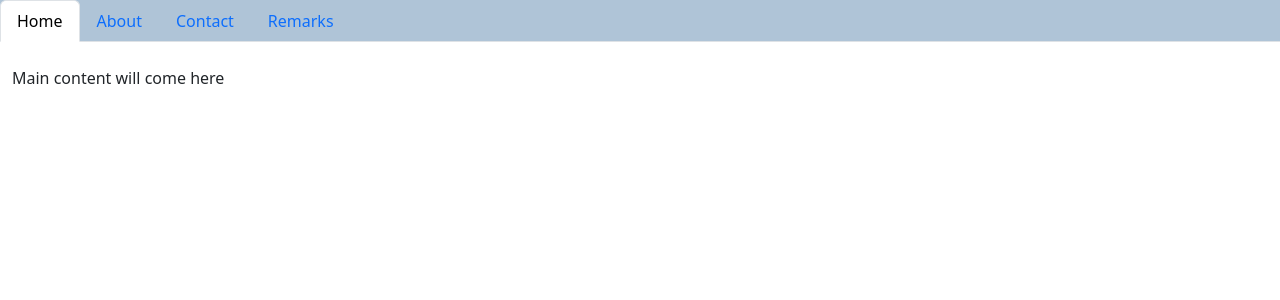
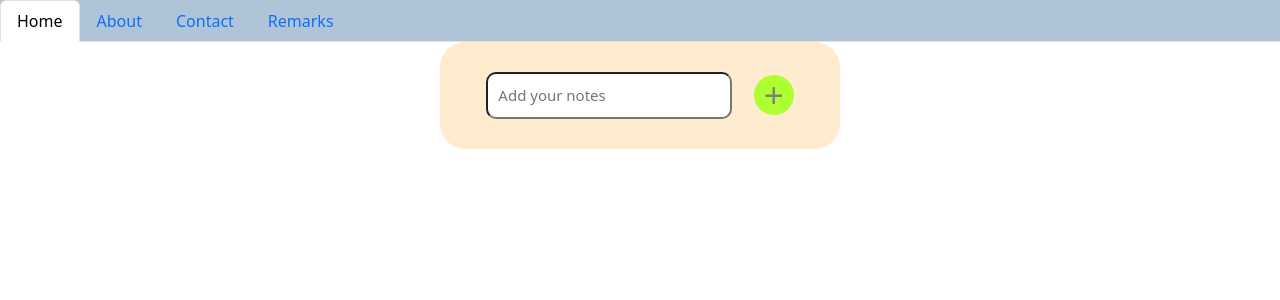
Before and after one commit to Sentinel05/WebPad, an Angular app: page /home in a window 1280 px wide. Shown: the top 300 px of the page. Built offline with nearby package versions, Linux system fonts and the light colour scheme.

Commit message:
Completed base project

```diff
--- a/angular.json
+++ b/angular.json
@@ -16,28 +16,21 @@
             "outputPath": "dist/web-pad",
             "index": "src/index.html",
             "main": "src/main.ts",
-            "polyfills": [
-              "zone.js"
-            ],
+            "polyfills": ["zone.js"],
             "tsConfig": "tsconfig.app.json",
-            "assets": [
-              "src/favicon.ico",
-              "src/assets"
-            ],
+            "assets": ["src/favicon.ico", "src/assets"],
             "styles": [
               "src/styles.css",
               "./node_modules/bootstrap/dist/css/bootstrap.min.css"
             ],
-            "scripts": [
-              "./node_modules/bootstrap/dist/js/bootstrap.min.js"
-            ]
+            "scripts": ["./node_modules/bootstrap/dist/js/bootstrap.min.js"]
           },
           "configurations": {
             "production": {
               "budgets": [
                 {
                   "type": "initial",
-                  "maximumWarning": "500kb",
+                  "maximumWarning": "550kb",
                   "maximumError": "1mb"
                 },
                 {
@@ -80,18 +73,10 @@
         "test": {
           "builder": "@angular-devkit/build-angular:karma",
           "options": {
-            "polyfills": [
-              "zone.js",
-              "zone.js/testing"
-            ],
+            "polyfills": ["zone.js", "zone.js/testing"],
             "tsConfig": "tsconfig.spec.json",
-            "assets": [
-              "src/favicon.ico",
-              "src/assets"
-            ],
-            "styles": [
-              "src/styles.css"
-            ],
+            "assets": ["src/favicon.ico", "src/assets"],
+            "styles": ["src/styles.css"],
             "scripts": []
           }
         }
--- a/src/app/home-body/home-body.component.css
+++ b/src/app/home-body/home-body.component.css
@@ -0,0 +1,95 @@
+.home-page {
+  display: flex;
+  justify-content: center;
+}
+
+.outer-container {
+  background-color: blanchedalmond;
+  width: 400px;
+  border-radius: 25px;
+  padding: 25px;
+}
+
+.input-add {
+  display: flex;
+  justify-content: space-evenly;
+  align-items: center;
+}
+
+input {
+  font-size: 15px;
+  padding: 10px;
+  border-radius: 10px;
+  margin: 5px 0px;
+}
+
+#new-task-button {
+  display: flex;
+  justify-content: center;
+  align-items: center;
+  font-size: 35px;
+  background-color: greenyellow;
+  border: none;
+  width: 40px;
+  height: 40px;
+  border-radius: 40px;
+  color: grey;
+}
+
+#new-task-button:hover {
+  cursor: pointer;
+  color: black;
+  transform: rotate(180deg);
+  transition: all 0.5s;
+}
+
+.remove-all-container {
+  display: flex;
+  flex-direction: row;
+  justify-content: flex-end;
+}
+
+.remove-all-container button {
+  background-color: rgb(239, 120, 120);
+  color: white;
+  font-family: system-ui, -apple-system, BlinkMacSystemFont, "Segoe UI", Roboto,
+    Oxygen, Ubuntu, Cantarell, "Open Sans", "Helvetica Neue", sans-serif;
+  border-radius: 5px;
+}
+
+.remove-all-container button:hover {
+  background-color: white;
+  color: rgb(239, 120, 120);
+  transition: all 0.5s;
+}
+
+.notes-card {
+  font-size: 18px;
+  font-family: system-ui, -apple-system, BlinkMacSystemFont, "Segoe UI", Roboto,
+    Oxygen, Ubuntu, Cantarell, "Open Sans", "Helvetica Neue", sans-serif;
+  font-weight: 700;
+  background-color: white;
+  display: flex;
+  align-items: center;
+  border-radius: 10px;
+  padding: 0px 10px;
+  margin: 10px 0px;
+  justify-content: space-between;
+}
+
+.notes-card button {
+  background-color: rgb(239, 120, 120);
+  color: white;
+  font-size: 20px;
+  width: 30px;
+  height: 30px;
+  border-radius: 30px;
+}
+
+.notes-card button:hover {
+  cursor: pointer;
+  background-color: white;
+  color: rgb(239, 120, 120);
+  transform: rotate(180deg);
+  transition: all 0.5s;
+}
--- a/src/app/home-body/home-body.component.html
+++ b/src/app/home-body/home-body.component.html
@@ -1,5 +1,17 @@
-<br />
-
-<div id="home">
-  <p>Main content will come here</p>
+<div class="home-page">
+  <div class="outer-container">
+    <div class="input-add">
+      <input #addtask type="text" placeholder="Add your notes" />
+      <button id="new-task-button" (click)="newTask(addtask.value)">+</button>
+    </div>
+    <div class="remove-all-container" *ngIf="tasks.length >= 1">
+      <button (click)="clearAll()">Remove All</button>
+    </div>
+    <div class="all-notes">
+      <div class="notes-card" *ngFor="let item of tasks">
+        <p>{{ item.title }}</p>
+        <button (click)="removeTask(item.id)">x</button>
+      </div>
+    </div>
+  </div>
 </div>
--- a/src/app/home-body/home-body.component.ts
+++ b/src/app/home-body/home-body.component.ts
@@ -4,19 +4,37 @@ import { GeneralServiceService } from '../general-service.service';
 @Component({
   selector: 'app-home-body',
   templateUrl: './home-body.component.html',
-  styleUrls: ['./home-body.component.css']
+  styleUrls: ['./home-body.component.css'],
 })
 export class HomeBodyComponent {
-  a=3;
-  b=5;
-  ans=15;
+  // a=3;
+  // b=5;
+  // ans=15;
+  tasks: any = [];
 
   constructor(private dataService: GeneralServiceService) {
-    this.dataService.dummyFunc();
-    this.multiply(this.a, this.b);
+    // this.dataService.dummyFunc();
+    // this.multiply(this.a, this.b);
   }
 
-  multiply(a: number, b: number): number {
-    return a*b;
+  newTask(task: string) {
+    if (task != '') {
+      this.tasks.push({ id: this.tasks.length, title: task });
+      console.log(this.tasks);
+    }
   }
+
+  removeTask(id: number) {
+    this.tasks = this.tasks.filter((item: { id: number }) => {
+      item.id != id;
+    });
+  }
+
+  clearAll() {
+    this.tasks = [];
+  }
+
+  // multiply(a: number, b: number): number {
+  //   return a*b;
+  // }
 }
```
Also changed, not shown: 9 other files (tests, documents, lock files or other folders).
